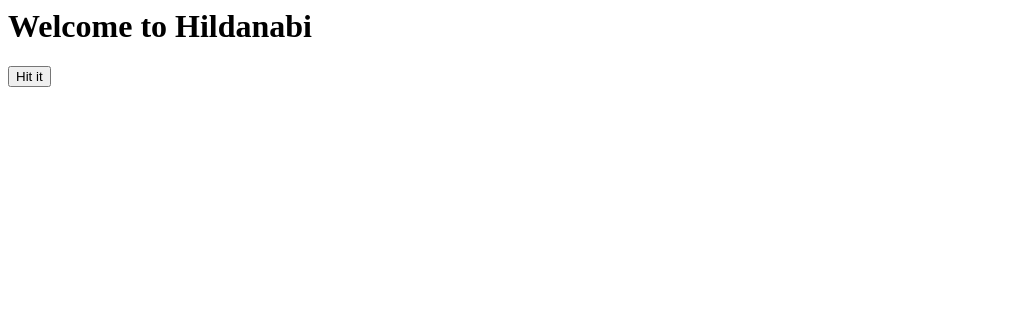
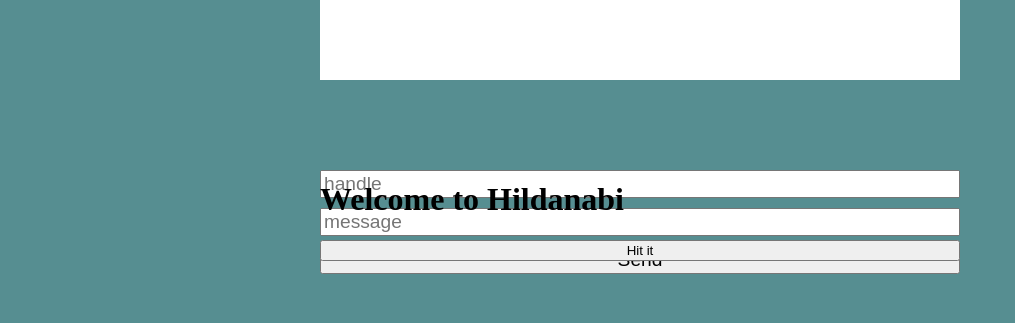
Before and after one commit to nintichance/hildanabi, a website: page client/index.html in a window 1280 px wide. Shown: the whole page, without its empty margins (0-1015 px from the left). Drawn offline with nearby package versions, Linux system fonts and the light colour scheme; no server answers.

Commit message:
Set up websocket chat for future websocket interactions and change repo structure

```diff
--- a/client/hanabi.js
+++ b/client/hanabi.js
@@ -2,9 +2,36 @@
 
 const socket = io.connect('http://localhost:3000')
 
+//query DOM
+const message = document.getElementById('message')
+const handle = document.getElementById('handle')
+const btn = document.getElementById('send')
+const output = document.getElementById('output')
+const feedback = document.getElementById('feedback')
 
+//emit events
+btn.addEventListener('click', () => {
+  message.value = ''
+  socket.emit('chat', {
+    message: message.value,
+    handle: handle.value
+  })
+})
 
+message.addEventListener('keypress', () => {
+  socket.emit('typing', handle.value)
+})
 
+//listen for events
+socket.on('chat', (data) => {
+  feedback.innerHTML = ''
+  output.innerHTML += '<p><strong>' + data.handle + '</strong>' + data.message + '</p>'
+})
+
+socket.on('typing', (data) => {
+  console.log('hannpe')
+  feedback.innerHTML = '<p><em>' + data + 'is typing a messagee...' + '</em></p>'
+})
 //SUIT
 //I'm going to append the cards to the document
 //3 1s of each color... 15 cards
@@ -12,7 +39,7 @@ const socket = io.connect('http://localhost:3000')
 console.log(document)
 const button = document.getElementById('btn')
 console.log(button)
-button.addEventListener('click', ()=>{
+button.addEventListener('click', () => {
   console.log("CLICKED")
 })
 const colors = ['pink', 'yellow', 'mint', 'blue', 'white']
@@ -41,7 +68,6 @@ const cards = () => {
   return cards
 }
 
-console.log(cards())
 
 //Fisher-Yates Algorithm
 const shuffleSort = (arr) => {
--- a/client/index.html
+++ b/client/index.html
@@ -1,11 +1,21 @@
 <html>
   <head>
     <title>Hildanabi</title>
-    <link href='styles.css' rel='styleheet'/>
+    <link rel="stylesheet" href="styles.css">
     <script src='https://cdnjs.cloudflare.com/ajax/libs/socket.io/2.3.0/socket.io.js'></script>
     <!-- <script> const socket = io('http://localhost');</script> -->
   </head>
   <body>
+    <div id='mario-chat'>
+      <div id='chat-window'>
+        <div id='output'></div>
+        <div id='feedback'></div>
+      </div>
+      <input id='handle' type='text' placeholder='handle'/>
+      <input id='message' type='text' placeholder='message'/>
+      <button id='send'>Send</button>
+    </div>
+
     <div class='micah'>
       <h1>Welcome to Hildanabi</h1>
       <button id='btn'>Hit it</button>
--- a/client/styles.css
+++ b/client/styles.css
@@ -3,4 +3,40 @@ body{
   height: 100%;
   margin: auto;
   background-color: #568e91;
+  display:flex;
+  flex-direction: column;
+  align-items: center;
 }
+
+div{
+  width: 50%;
+  height: 20vh;
+  display: flex;
+  flex-direction: column;
+}
+
+input {
+  height: 40%;
+  margin-top: 10px;
+  font-size: larger;
+}
+
+#chat-window{
+  width: 100%;
+}
+
+#feedback{
+  font-size: 450px;
+}
+
+#output {
+height: 100%;
+width: 100%;
+background-color: white;
+}
+
+#send {
+  height: 40%;
+  margin-top: 10px;
+  font-size: larger;
+}
--- a/server/package.json
+++ b/server/package.json
@@ -10,6 +10,7 @@
   "license": "ISC",
   "dependencies": {
     "express": "^4.17.1",
+    "pg": "^8.2.1",
     "socket.io": "^2.3.0"
   }
 }
```
Also changed, not shown: server/index.js (+10 -2 lines), server/postgres.js (added, +13 -0 lines), 2 other files.
